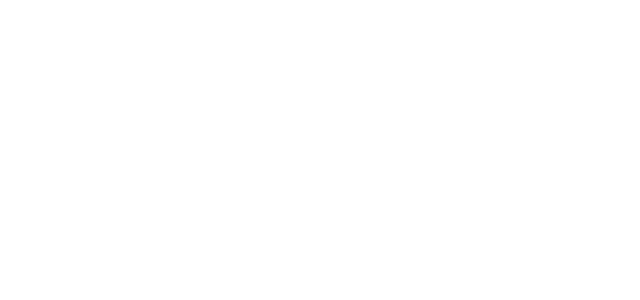
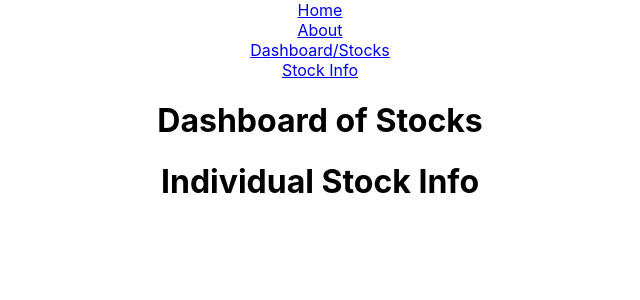
Before and after one commit to daydin14/react-router-lab, a React (Create React App) app in the folder stocks/: page /stocks/AAPL in a window 1280 px wide. Shown: the top 300 px of the page, without its empty margins (320-960 px from the left). Built offline with nearby package versions, Linux system fonts and the light colour scheme.

Commit message:
Nav bar linked to routes from router, linked to pages

```diff
--- a/stocks/src/App.js
+++ b/stocks/src/App.js
@@ -1,35 +1,39 @@
 import React from "react";
 import { Route } from "react-router-dom";
 
-import About from "./components/About";
-import Dashboard from "./components/Dashboard";
-import Home from "./components/Home";
-import Stock from "./components/Stock";
+import About from "./pages/About";
+import Dashboard from "./pages/Dashboard";
+import Home from "./pages/Home";
+import Stock from "./pages/Stock";
+
+import Nav from "./components/Nav";
 
 import data from "./data";
 
-import './App.css';
+import "./App.css";
 
 function App() {
   return (
     <div className="App">
+      <Nav />
+
       <Route exact path="/">
-        <Home/>
+        <Home />
       </Route>
 
       <Route path="/about">
-        <About/>
+        <About />
       </Route>
 
-      <Route path="/stock">
-        <Dashboard/>
+      <Route path="/stocks">
+        <Dashboard />
       </Route>
 
-      <Route path="/stock/:symbol">
-        <Stock/>
+      <Route path="/stocks/:symbol">
+        <Stock />
       </Route>
     </div>
   );
-};
+}
 
 export default App;
--- a/stocks/src/components/About.js
+++ /dev/null
@@ -1,9 +0,0 @@
-import React from 'react'
-
-function About(props) {
-  return (
-    <div>About Page</div>
-  )
-}
-
-export default About
--- a/stocks/src/components/Dashboard.js
+++ /dev/null
@@ -1,9 +0,0 @@
-import React from 'react'
-
-function Dashboard(props) {
-  return (
-    <div>Dashboard of all Stocks</div>
-  )
-}
-
-export default Dashboard
--- a/stocks/src/components/Home.js
+++ /dev/null
@@ -1,9 +0,0 @@
-import React from 'react'
-
-function Home(props) {
-  return (
-    <div>Home Page</div>
-  )
-}
-
-export default Home
--- /dev/null
+++ b/stocks/src/components/Nav.js
@@ -0,0 +1,23 @@
+import React from "react";
+import { Link } from "react-router-dom";
+
+function Nav(props) {
+  return (
+    <div className="nav">
+      <Link to="/">
+        <div>Home</div>
+      </Link>
+      <Link to="/about">
+        <div>About</div>
+      </Link>
+      <Link to="/stocks">
+        <div>Dashboard/Stocks</div>
+      </Link>
+      <Link to="/stocks/:symbol">
+        <div>Stock Info</div>
+      </Link>
+    </div>
+  );
+}
+
+export default Nav;
--- a/stocks/src/components/Stock.js
+++ /dev/null
@@ -1,9 +0,0 @@
-import React from 'react'
-
-function Stock(props) {
-  return (
-    <div>Individual Stock</div>
-  )
-}
-
-export default Stock
--- /dev/null
+++ b/stocks/src/pages/About.js
@@ -0,0 +1,11 @@
+import React from "react";
+
+function About(props) {
+  return (
+    <div>
+      <h1>About Page</h1>
+    </div>
+  );
+}
+
+export default About;
--- /dev/null
+++ b/stocks/src/pages/Dashboard.js
@@ -0,0 +1,11 @@
+import React from "react";
+
+function Dashboard(props) {
+  return (
+    <div>
+      <h1>Dashboard of Stocks</h1>
+    </div>
+  );
+}
+
+export default Dashboard;
--- /dev/null
+++ b/stocks/src/pages/Home.js
@@ -0,0 +1,11 @@
+import React from "react";
+
+function Home(props) {
+  return (
+    <div>
+      <h1>Home Page</h1>
+    </div>
+  );
+}
+
+export default Home;
--- /dev/null
+++ b/stocks/src/pages/Stock.js
@@ -0,0 +1,11 @@
+import React from "react";
+
+function Stock(props) {
+  return (
+    <div>
+      <h1>Individual Stock Info</h1>
+    </div>
+  );
+}
+
+export default Stock;
```
